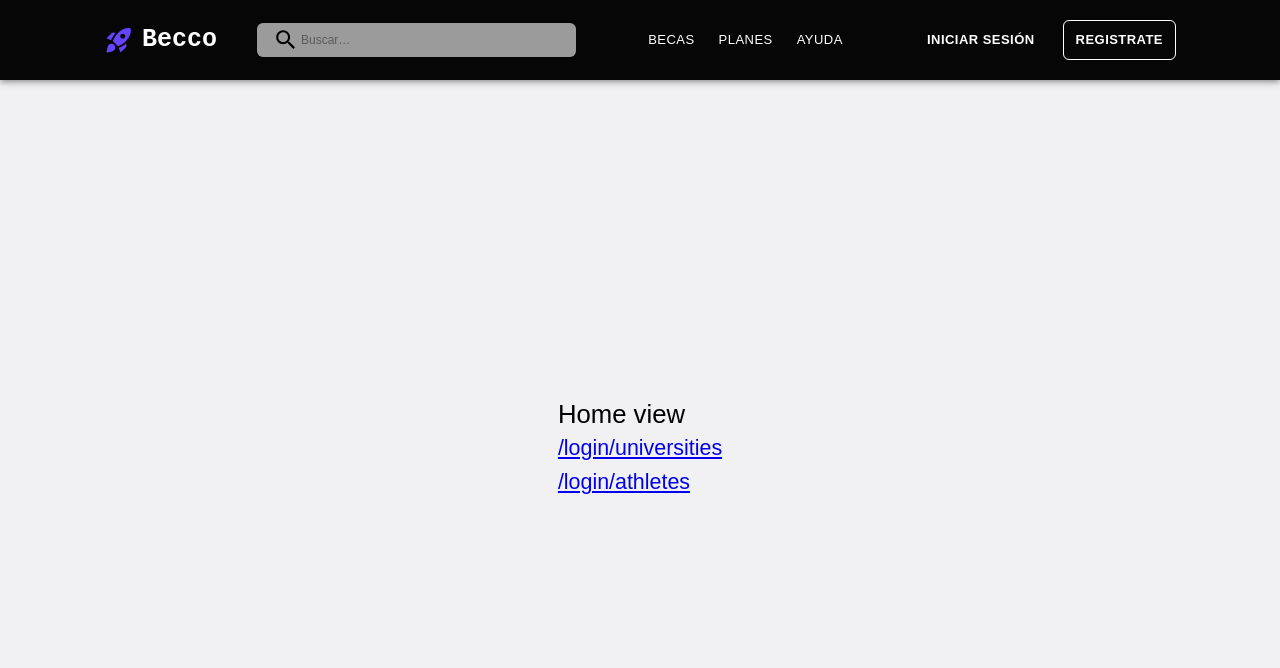
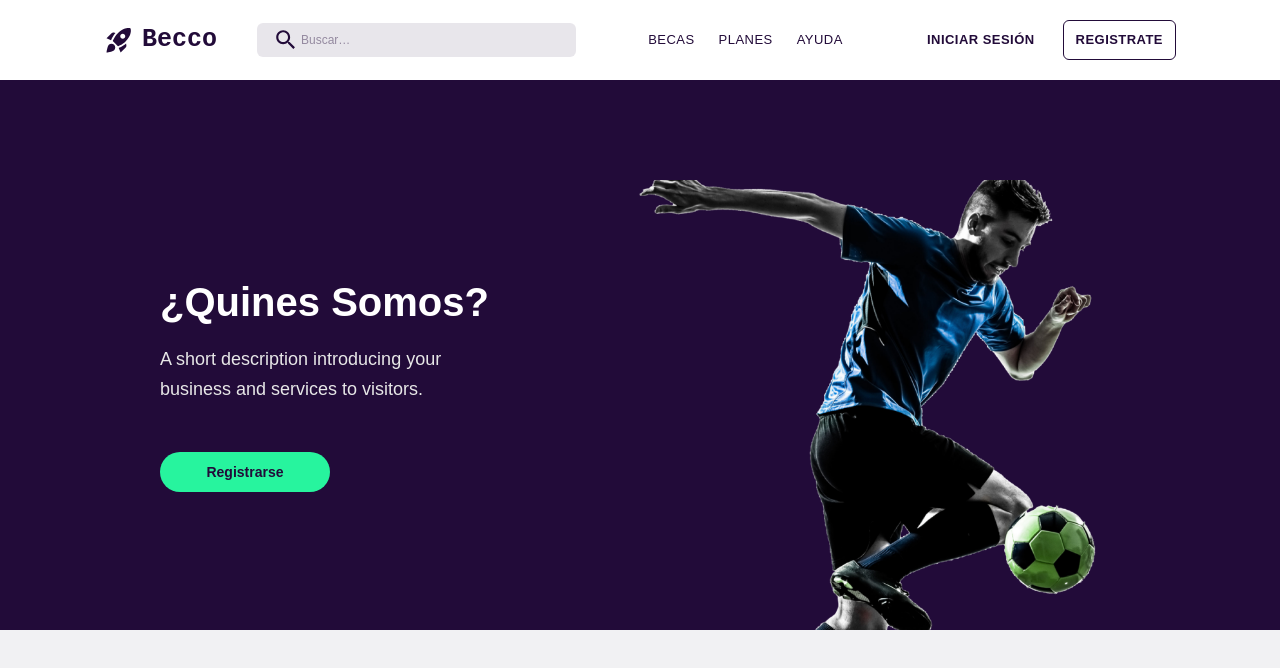
Before and after one commit to No-Country/c8-48-t-typescript-react, a React (Vite) app in the folder client/: page / in a window 1280 px wide. Shown: the top 668 px of the page. Built offline with nearby package versions, Linux system fonts and the light colour scheme.

Commit message:
misspelling fixed and changes of navbar format

```diff
--- a/client/src/constants/mui/default-palette.ts
+++ b/client/src/constants/mui/default-palette.ts
@@ -1,12 +1,13 @@
 export default {
   primary: {
-    main: '#060606', // Dark Black
+    main: '#220B39', // Dark Purple
     contrastText: '#FFFFFF', // White
   },
   secondary: {
     main: '#FFFFFF', // white
+    contrastText: '#E7E7E7',
     light: 'rgba(0,0,0,0.6)', // white opacity 60%
-    dark: '#6543FF',
+    dark: '#27F49E', // green
   },
   neutral: {
     dark: '#212221', // Black
@@ -15,7 +16,7 @@ export default {
     contrastText: '#FFFFFF', // White
   },
   text: {
-    primary: '#000000', // Purple
+    primary: '#220B39', // Purple
     secondary: '#AEAEBD', // MUI Grey
     black: '#212221', // Black
   },
--- a/client/src/routes/app.routes.tsx
+++ b/client/src/routes/app.routes.tsx
@@ -12,8 +12,8 @@ export const routesApp: JSX.Element = (
   <Route path="/" element={<DefaultLayout />}>
     <Route path="login/athletes" element={<Login variation="athlete" />} />
     <Route path="login/universities" element={<Login variation="university" />} />
-    <Route path="sign-up/athlete" element={<SignUpAthlete />} />
-    <Route path="sign-up/university" element={<SignUpUniversity />} />
+    <Route path="sign-up/athletes" element={<SignUpAthlete />} />
+    <Route path="sign-up/universities" element={<SignUpUniversity />} />
     <Route path="error-404" element={<Error404 />} />
     <Route path="error-50x" element={<Error50X />} />
   </Route>
--- a/client/src/views/DefaultLayout.tsx
+++ b/client/src/views/DefaultLayout.tsx
@@ -43,9 +43,11 @@ export default function Layout(props: any) {
   const handleClickSignup = (event: React.MouseEvent<HTMLButtonElement>) => {
     setSignupEl(event.currentTarget);
   };
-  const handleCloseSignup = (route: string) => {
+  const handleCloseSignup = () => {
     setSignupEl(null);
-    route === 'university' ? navigate('/sign-up/university') : navigate('/sign-up/athlete');
+  };
+  const handleNavigateSignUp = (route: string) => {
+    route === 'university' ? navigate('sign-up/universities') : navigate('sign-up/athletes');
   };
   // Login button
   const [loginEl, setLoginEl] = useState<null | HTMLElement>(null);
@@ -53,8 +55,10 @@ export default function Layout(props: any) {
   const handleClickLogin = (event: React.MouseEvent<HTMLButtonElement>) => {
     setLoginEl(event.currentTarget);
   };
-  const handleCloseLogin = (route: string) => {
+  const handleCloseLogin = () => {
     setLoginEl(null);
+  };
+  const handleNavigateLogin = (route: string) => {
     route === 'university' ? navigate('login/universities') : navigate('login/athletes');
   };
 
@@ -64,8 +68,8 @@ export default function Layout(props: any) {
       <AppBar
         position="static"
         sx={{
-          color: 'text.primary',
-          backgroundColor: 'primary',
+          color: 'primary.main',
+          backgroundColor: 'primary.contrastText',
           px: { lg: 10, md: 1, sm: 8, xs: 4 },
           py: 1,
         }}
@@ -78,7 +82,7 @@ export default function Layout(props: any) {
                 display: { xs: 'none', md: 'flex' },
                 mr: 1,
                 fontSize: 30,
-                color: theme.palette.secondary.dark,
+                color: theme.palette.primary.main,
               }}
             />
             <Typography
@@ -91,7 +95,7 @@ export default function Layout(props: any) {
                 display: { xs: 'none', md: 'flex' },
                 fontFamily: 'monospace',
                 fontWeight: 700,
-                color: 'secondary.main',
+                color: 'primary.main',
                 textDecoration: 'none',
                 fontSize: 25,
               }}
@@ -105,7 +109,7 @@ export default function Layout(props: any) {
               sx={{
                 display: { xs: 'flex', md: 'none' },
                 mr: 1,
-                color: 'secondary.dark',
+                color: 'primary.main',
               }}
             />
             <Typography
@@ -119,7 +123,7 @@ export default function Layout(props: any) {
                 flexGrow: 1,
                 fontFamily: 'monospace',
                 fontWeight: 700,
-                color: 'secondary.main',
+                color: 'primary.main',
                 textDecoration: 'none',
               }}
             >
@@ -133,7 +137,7 @@ export default function Layout(props: any) {
                 aria-controls="menu-appbar"
                 aria-haspopup="true"
                 onClick={handleOpenNavMenu}
-                color="secondary"
+                color="primary"
               >
                 <MenuIcon />
               </IconButton>
@@ -196,7 +200,7 @@ export default function Layout(props: any) {
               >
                 {pages.map((page) => {
                   return (
-                    <Link color="secondary" sx={linkStyle}>
+                    <Link color="primary" sx={linkStyle}>
                       {page}
                     </Link>
                   );
@@ -205,7 +209,7 @@ export default function Layout(props: any) {
               {/* Login */}
               <Button
                 sx={{ letterSpacing: '0.46px', fontSize: { lg: 13, md: 12 } }}
-                color="secondary"
+                color="primary"
                 size="small"
                 onClick={handleClickLogin}
               >
@@ -220,16 +224,18 @@ export default function Layout(props: any) {
                   'aria-labelledby': 'basic-button',
                 }}
               >
-                <MenuItem onClick={() => handleCloseLogin('athlete')}>Deportista</MenuItem>
-                <MenuItem onClick={() => handleCloseLogin('university')}>Universidad</MenuItem>
+                <MenuItem color="primary.main" onClick={() => handleNavigateLogin('athlete')}>
+                  Deportista
+                </MenuItem>
+                <MenuItem onClick={() => handleNavigateLogin('university')}>Universidad</MenuItem>
               </Menu>
               {/* Register */}
               <Button
-                color="secondary"
+                color="primary"
                 sx={{
                   letterSpacing: '0.46px',
                   fontSize: { lg: 13, md: 12 },
-                  border: `1px solid ${theme.palette.secondary.main}`,
+                  border: `1px solid ${theme.palette.primary.main}`,
                 }}
                 onClick={handleClickSignup}
                 size="small"
@@ -245,29 +251,28 @@ export default function Layout(props: any) {
                   'aria-labelledby': 'basic-button',
                 }}
               >
-                <MenuItem onClick={() => handleCloseSignup('athlete')}>Deportista</MenuItem>
-                <MenuItem onClick={() => handleCloseSignup('university')}>Universidad</MenuItem>
+                <MenuItem onClick={() => handleNavigateSignUp('athlete')}>Deportista</MenuItem>
+                <MenuItem onClick={() => handleNavigateSignUp('university')}>Universidad</MenuItem>
               </Menu>
             </Box>
             {/* Close right side */}
           </Toolbar>
         </Container>
       </AppBar>
-      <Container
-        maxWidth={false}
+      <Box
         sx={{
           height: 'calc(100vh - 64px)',
           overflow: 'auto',
           display: 'flex',
           justifyContent: 'center',
-          alignItems: 'center',
+          alignItems: 'start',
         }}
       >
         <Suspense fallback={<CenteredSpinner />}>
           <Outlet />
           {props.children}
         </Suspense>
-      </Container>
+      </Box>
     </Box>
   );
 }
@@ -276,9 +281,9 @@ export default function Layout(props: any) {
 const Search = styled('div')(({ theme }) => ({
   position: 'relative',
   borderRadius: theme.shape.borderRadius,
-  backgroundColor: alpha(theme.palette.common.white, 0.6),
+  backgroundColor: alpha(theme.palette.primary.main, 0.1),
   '&:hover': {
-    backgroundColor: alpha(theme.palette.common.white, 0.8),
+    backgroundColor: alpha(theme.palette.primary.main, 0.2),
   },
   marginRight: theme.spacing(2),
   marginLeft: 0,
@@ -300,7 +305,7 @@ const SearchIconWrapper = styled('div')(({ theme }) => ({
 }));
 
 const StyledInputBase = styled(InputBase)(({ theme }) => ({
-  color: 'primary',
+  color: theme.palette.primary.main,
   '& .MuiInputBase-input': {
     padding: theme.spacing(1, 1, 1, 0),
     // vertical padding + font size from searchIcon
--- /dev/null
+++ b/client/src/views/Home/HeroSection.tsx
@@ -0,0 +1,53 @@
+import React from 'react';
+import { Box, Typography, Button, CardMedia } from '@mui/material';
+export default function HeroSection() {
+  return (
+    <Box
+      sx={{
+        bgcolor: '#220B39',
+        width: '100vw',
+        height: '550px',
+        display: 'flex',
+        overflow: 'hidden',
+      }}
+    >
+      <Box sx={{ pt: 24, pl: 20 }}>
+        <Typography sx={{ color: 'secondary.main', fontWeight: 700, fontSize: 40 }}>
+          ¿Quines Somos?
+        </Typography>
+        <Typography
+          sx={{ color: 'secondary.contrastText', lineHeight: '30px', mt: 1.5, fontSize: 18 }}
+        >
+          A short description introducing your <br /> business and services to visitors.
+        </Typography>
+        <Button
+          size="small"
+          sx={{
+            bgcolor: 'secondary.dark',
+            borderRadius: '20px',
+            width: 170,
+            mt: 6,
+            '&:hover': { backgroundColor: 'secondary.dark' },
+          }}
+        >
+          Registrarse
+        </Button>
+      </Box>
+      <Box sx={{ position: 'relative' }}>
+        <CardMedia
+          component="img"
+          image="src\assets\images\deportista.png"
+          alt="athlete"
+          sx={{
+            position: 'absolute',
+            height: 550,
+            width: 550,
+            top: 100,
+            right: -700,
+            '&:hover': { bg: 'secondary.dark' },
+          }}
+        />
+      </Box>
+    </Box>
+  );
+}
--- a/client/src/views/Home/index.tsx
+++ b/client/src/views/Home/index.tsx
@@ -1,17 +1,9 @@
-import { Box, Typography } from '@mui/material';
-import { Link } from 'react-router-dom';
-
+import HeroSection from './HeroSection';
 const Home = () => {
-  const links = ['/login/universities', '/login/athletes'];
   return (
-    <Box display="flex" flexDirection="column">
-      <Typography variant="h5">Home view</Typography>
-      {links.map((value, i) => (
-        <Link to={value} key={`link-${value}-${i}`}>
-          <Typography variant="h6">{value}</Typography>
-        </Link>
-      ))}
-    </Box>
+    <>
+      <HeroSection />
+    </>
   );
 };
 
```
Also changed, not shown: client/.cspell.json, client/src/assets/images/deportista.png (added).
